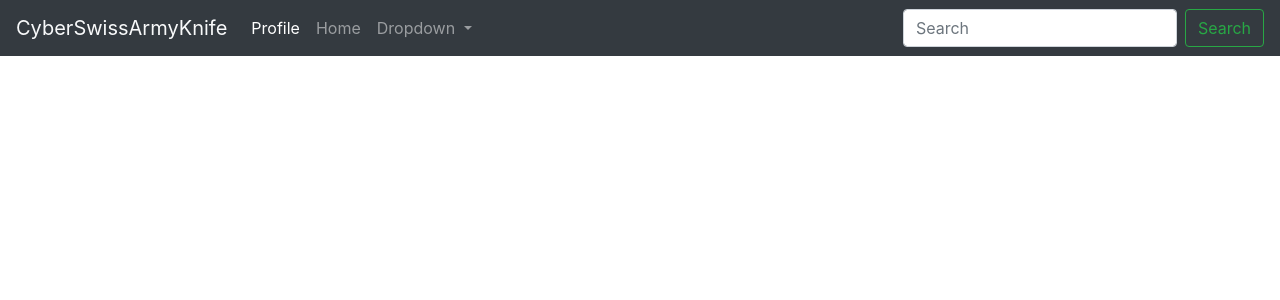
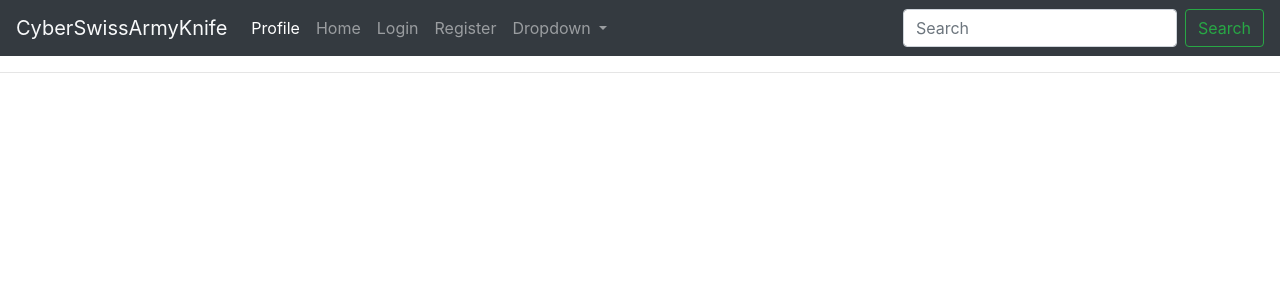
Before and after one commit to HainZz/Software-Devlopment, a Flask app: page / in a window 1280 px wide. Shown: the top 300 px of the page. Run offline with Flask 2, Linux system fonts and the light colour scheme; some libraries are stand-ins or nearby versions.

Commit message:
addition off new urls for as well as showing links for those not logged in and those who arealso incorporated a section to handled flask flash messages

```diff
--- a/app/templates/base.html
+++ b/app/templates/base.html
@@ -21,8 +21,20 @@
                   <a class="nav-link" href="#">Profile <span class="sr-only">(current)</span></a>
                 </li>
                 <li class="nav-item">
-                  <a class="nav-link" href="#">Home</a>
+                  <a class="nav-link" href="{{url_for('index')}}">Home</a>
                 </li>
+                {% if current_user.is_anonymous %}
+                  <li class="nav-item">
+                    <a class="nav-link" href="{{url_for('login')}}">Login</a>
+                  </li>
+                  <li class="nav-item">
+                    <a class ="nav-link" href="{{url_for('register')}}">Register</a>
+                  </li>
+                {% else %}
+                  <li class ="nav-item">
+                    <a class="nav-link" href="{{url_for('logout')}}">Logout</a>
+                  </li>
+                {% endif %}
                 <li class="nav-item dropdown">
                   <a class="nav-link dropdown-toggle" href="#" id="navbarDropdown" role="button" data-toggle="dropdown" aria-haspopup="true" aria-expanded="false">
                     Dropdown
@@ -45,5 +57,16 @@
         <script src="https://cdn.jsdelivr.net/npm/popper.js@1.16.0/dist/umd/popper.min.js" integrity="sha384-Q6E9RHvbIyZFJoft+2mJbHaEWldlvI9IOYy5n3zV9zzTtmI3UksdQRVvoxMfooAo" crossorigin="anonymous"></script>
         <script src="https://stackpath.bootstrapcdn.com/bootstrap/4.4.1/js/bootstrap.min.js" integrity="sha384-wfSDF2E50Y2D1uUdj0O3uMBJnjuUD4Ih7YwaYd1iqfktj0Uod8GCExl3Og8ifwB6" crossorigin="anonymous"></script>
         <!--Me using a simple CSS framework from bootstrap because i wanna make the front end not look garbage-->
+        <hr>
+        {% with messages = get_flashed_messages() %}
+        {%if messages %}
+        <u1>
+          {% for message in messages %}
+          <li>{{ message }}</li>
+          {% endfor %}
+        </u1>
+        {% endif %}
+        {% endwith %}
+        {%block content %}{% endblock %}
     </body>
 </html>
```
